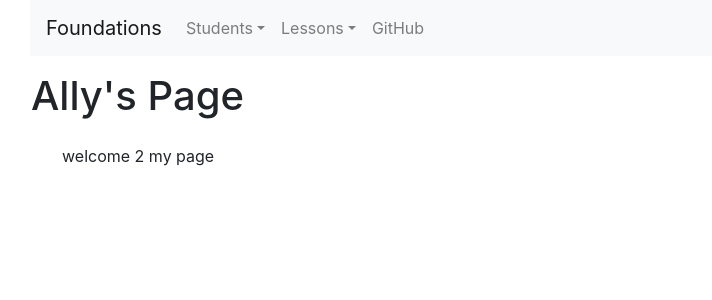
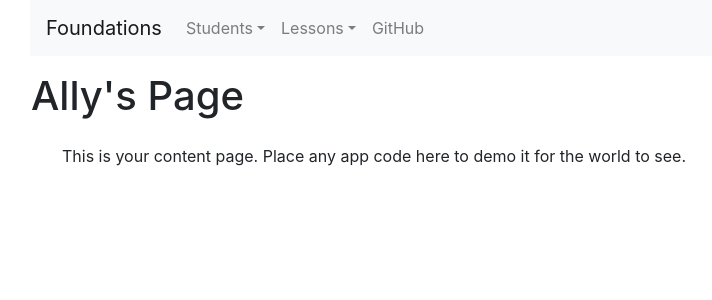
Before and after one commit to EvanPiro/foundations, a Next.js app: page /students/ally in a window 1280 px wide. Shown: the top 300 px of the page, without its empty margins (55-767 px from the left). Built offline with nearby package versions, Linux system fonts and the light colour scheme.

Commit message:
Revert "added to my page"

```diff
--- a/pages/students/ally.tsx
+++ b/pages/students/ally.tsx
@@ -4,8 +4,7 @@ import * as React from 'react';
 const Ally = () => {
   return (
     <ContentPage title="Ally's Page">
-      welcome 2 my page
-
+      This is your content page. Place any app code here to demo it for the world to see.
     </ContentPage>
   )
 };
```
